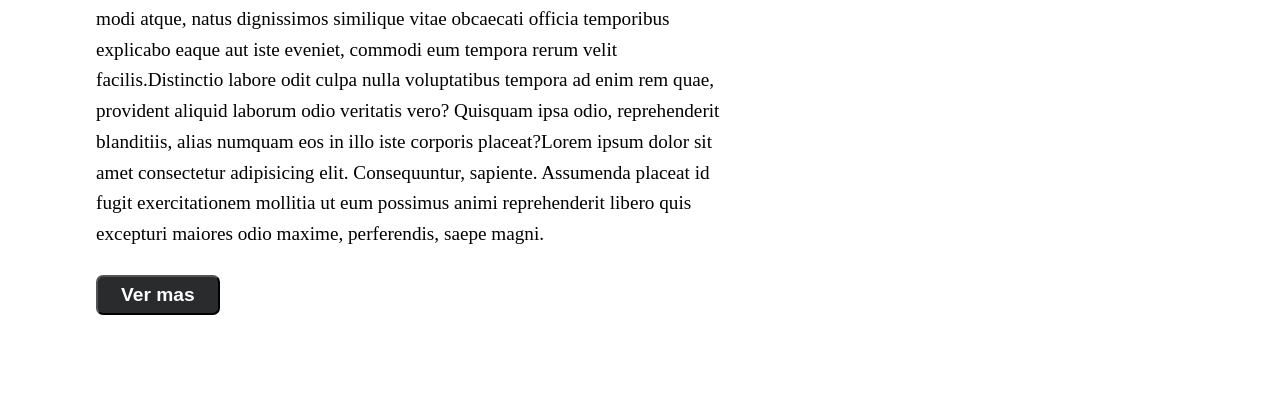
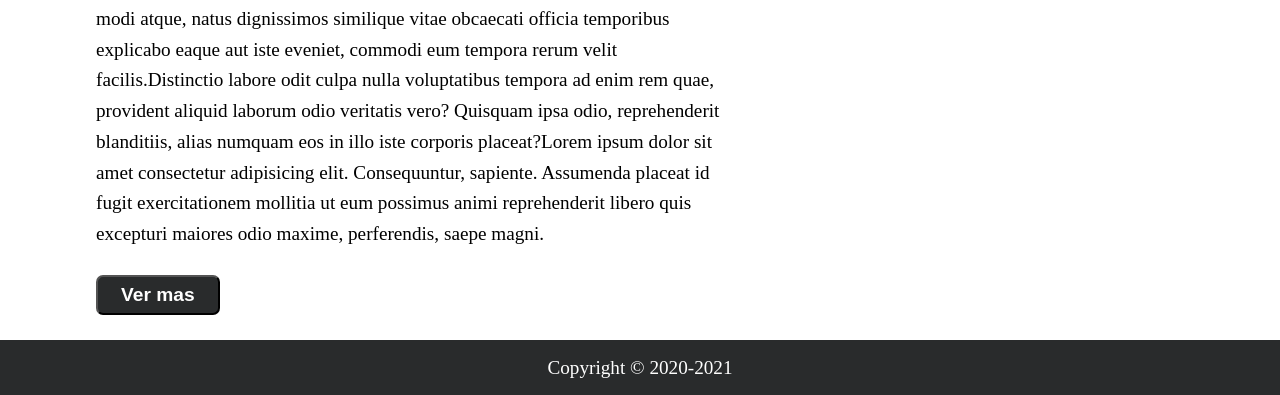
Before and after one commit to 12jarq/Proyecto-blog, a plain HTML site: page index.html in a window 1280 px wide. Shown: the part 3263-3658 px from the top of the page. Before the commit the page ends 3603 px from the top, so only its background shows below. Drawn offline with Linux system fonts and the light colour scheme.

Commit message:
Añadiendo el pie de pagina

```diff
--- a/css/estilo.css
+++ b/css/estilo.css
@@ -243,3 +243,20 @@ input[type="password"] {
     background-color: skyblue;
     color: var(--colorBoton);
 }
+
+
+/******* parte del footer *****/
+
+.pie {
+    width: 100%;
+    height: 55px;
+    background-color: var(--fondoBarra);
+}
+
+.foot {
+    font-size: 1.2rem;
+    color: var(--colorBoton);
+    /*padding-top: 20px;*/
+    text-align: center;
+    line-height: 55px;
+}
--- a/index.html
+++ b/index.html
@@ -114,6 +114,10 @@
         </aside>
     </section>
 </main>
+<!--pie de pagina--->
+<footer class="pie">
+    <p class="foot"> Copyright &copy; 2020-2021</p>
+</footer>
 
 <body>
 
```
